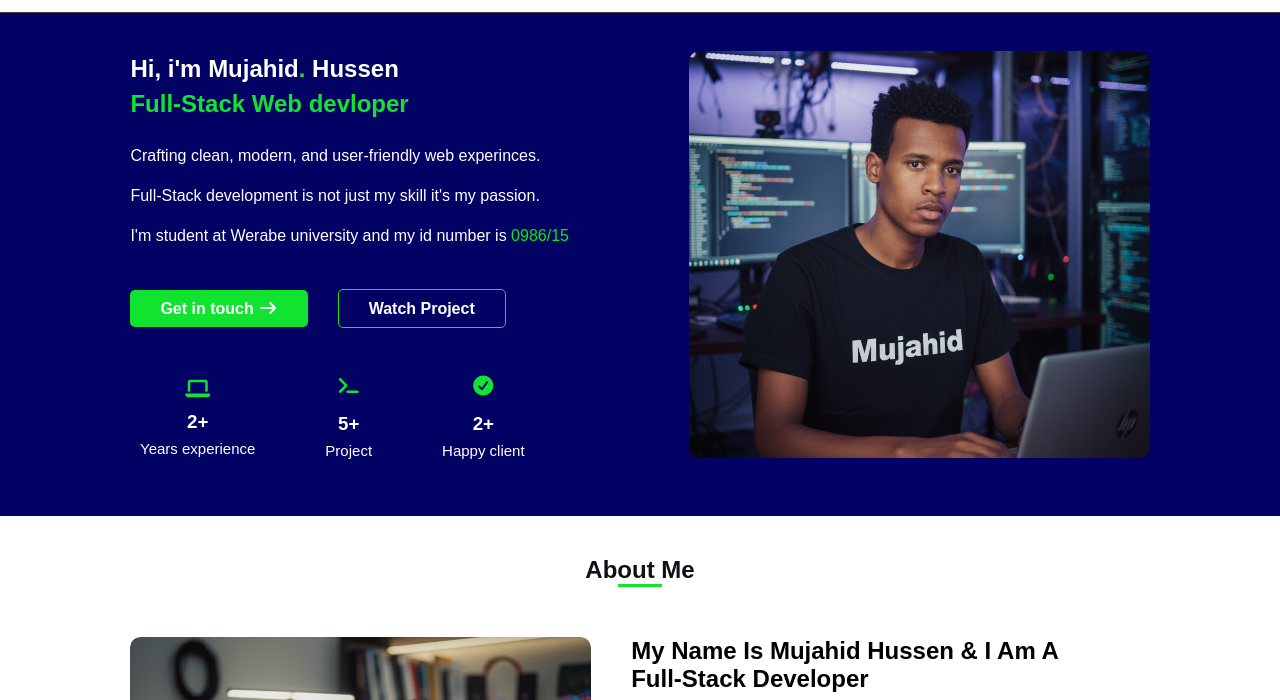
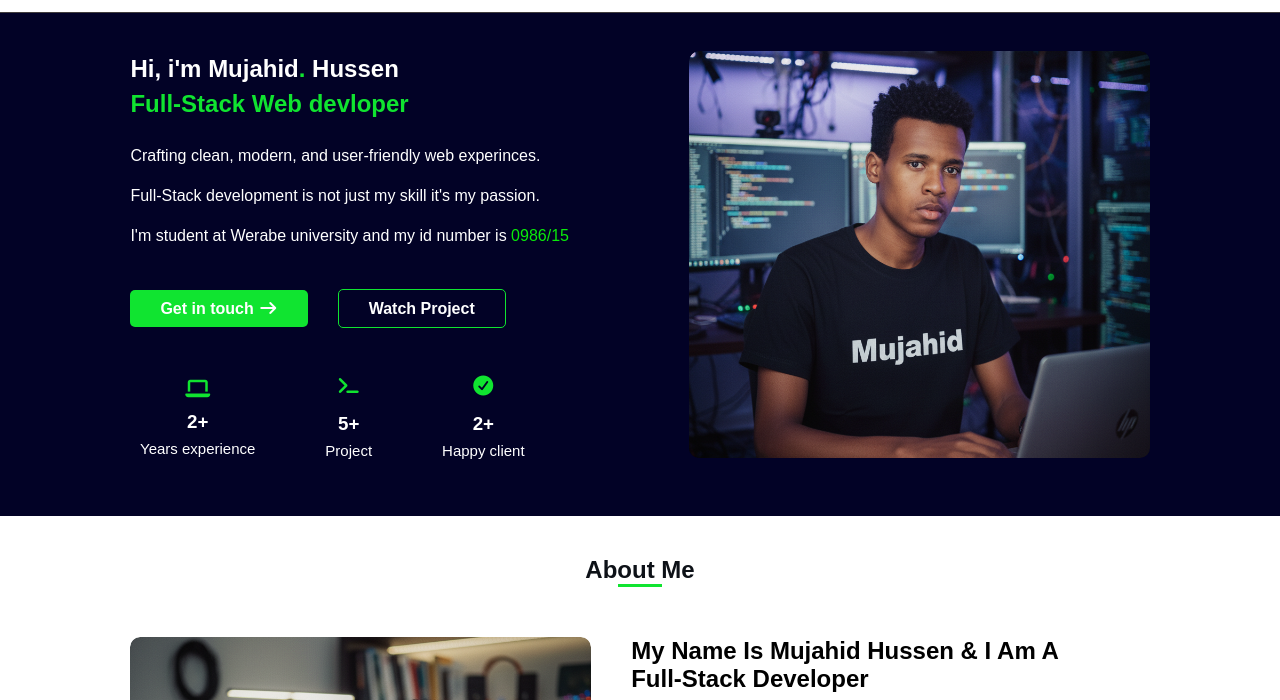
Before and after one commit to Mujuman/my-portfolio, a plain HTML site: page index.html in a window 1280 px wide. Shown: the part 59-759 px from the top of the page. Drawn offline with nearby package versions, Linux system fonts and the light colour scheme.

Commit message:
Update style.css

```diff
--- a/style.css
+++ b/style.css
@@ -3,6 +3,11 @@
     padding: 0;
     box-sizing: border-box;
     font-family: Arial, Helvetica, sans-serif;
+}
+html, body {
+  overflow-x: hidden;
+  margin: 0;
+  padding: 0;
 }
 /* :root {
     --primary: #170ceacf;
@@ -147,7 +152,7 @@ header{
 
 }
 .home{
-     background: rgb(2, 2, 101);
+     background: rgb(2, 2, 38);
      /* background: linear-gradient(rgba(0,0,0,0.5),rgba(0,0,0,0.5)),url(images/create-image-background---and-white-color-.png); */
     padding: 40px 0;
     background-position: center;
@@ -376,7 +381,7 @@ header{
 
 .skill{
     padding: 40px 0;
-    background: rgb(2, 2, 101);
+    background: rgb(2, 2, 38);
     color: white;
 }
 .skill-box{
@@ -544,7 +549,7 @@ header{
 .project1{
     padding: 40px 0;
     /* background: linear-gradient(rgba(0,0,0,0.5),rgba(0,0,0,0.5)),url(images/background.png); */
-    background: rgb(2, 2, 101);
+    background: rgb(2, 2, 38);
     background-position: center;
     background-attachment: fixed;
 
```
